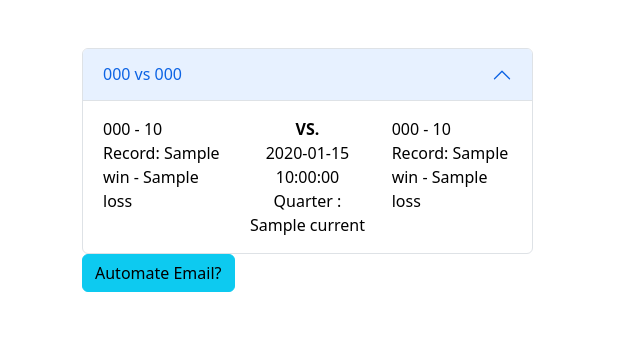
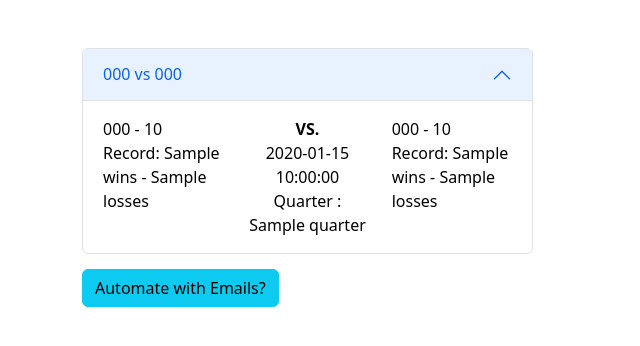
Before and after one commit to hahkhan/NBA-Game-Webscraper, a Flask app: template templates/index.html in a window 1280 px wide. Shown: the top 346 px of the page, without its empty margins (0-640 px from the left). Run offline with Flask 2, Linux system fonts and the light colour scheme; the template is opened without the code that fills it: most values are stand-ins (such as "Sample title", 1, 10 or a date in 2020).

Commit message:
Update to newer API and start email functionality

```diff
--- a/app.py
+++ b/app.py
@@ -1,39 +1,89 @@
-from flask import Flask,render_template,request
+from flask import Flask, render_template, request
 from flask_mail import Mail, Message
-from flask_sqlalchemy import sqlalchemy
-
+from flask_sqlalchemy import SQLAlchemy
 import json
 import os
 import datetime
 import requests
+
 app = Flask(__name__)
-URL = "https://data.nba.net"
+app.config['MAIL_SERVER'] = "smtp.sendgrid.net"
+app.config['MAIL_PORT'] = 587
+app.config['MAIL_USERNAME'] = "NBA Bot"
+app.config['MAIL_PASSWORD'] = os.environ.get("API_KEY")
+app.config['MAIL_USE_TLS'] = True
+app.config["MAIL_DEFAULT_SENDER"] = "nbagametracker@gmail.com"
+mail = Mail(app)
+app.config["SQLALCHEMY_DATABASE_URI"] = 'sqlite:///users.sqlite3'
+app.config["SQLALCHEMY_TRACK_MODIFICATIONS"] = False
+SCOREBOARD_URL = "https://cdn.nba.com/static/json/liveData/scoreboard/todaysScoreboard_00.json"
+db = SQLAlchemy(app)
+
+class User(db.Model):
+    _id = db.Column("id", db.Integer, primary_key=True)
+    name = db.Column("name", db.String(100))
+    email = db.Column("email", db.String(120))
+
+    def __init__(self, name, email):
+        self.name = name
+        self.email = email
+
+
 @app.route('/')
 def main_page():
     games = get_current_games()
-    return render_template("index.html", games = games)
+    return render_template("index.html", games=games)
 
 
 def get_current_games():
-    scoreboard_data = get_data()['currentScoreboard']
-    current_games = requests.get('https://data.nba.net/prod/v1/20220130/scoreboard.json').json()['games']
+    scoreboard_data = get_data()['scoreboard']
+    current_games = scoreboard_data.get("games", [])
     all_games = []
     for game in current_games:
-        game_info ={"HOME": game['hTeam'],"AWAY": game['vTeam'],"time_remaining": game['clock'],"quarter": game['period'], "ID": game['gameId']}
+        game_info = {
+            "HOME": game['homeTeam'],
+            "AWAY": game['awayTeam'],
+            "time_remaining": game['gameStatusText'].split(' ')[1],
+            "quarter": game['period'],
+            "ID": game['gameId']
+        }
         all_games.append(game_info)
     return all_games
 
 
 def get_data():
-    r = requests.get('https://data.nba.net/prod/v1/today.json')
-    return r.json()['links']
+    r = requests.get(SCOREBOARD_URL)
+    return r.json()
 
-@app.route('/email', methods = ["GET", "POST"])
+
+@app.route('/email', methods=["GET", "POST"])
 def send_emails():
-    if request.method =="POST":
-
+    if request.method == "POST":
+        new_mail = request.form["email"]
+        if User.query.filter_by(email=new_mail).first():
+            print("User is already in the database")
+        else:
+            name = request.form["name"]
+            new_user = User(name, new_mail)
+            db.session.add(new_user)
+            db.session.commit()
+        msg = Message(
+            subject="Today's NBA Game Scores",
+            sender="nbagametracker@gmail.com",
+            recipients=[r.email for r in User.query.filter_by(email=new_mail)]
+        )
+        msg.body = render_template("index.html", games=get_current_games())
+        cur_time = datetime.datetime.now()
+        cur_time = cur_time.replace(hour=8, minute=1)
+        date_format = datetime.datetime.strptime(cur_time, "%m/%d/%Y, %H:%M:%S")
+        unix_time = datetime.datetime.timestamp(date_format)
+        msg.extra_headers = {"X-SMTPAPI": json.dumps({'send_at': unix_time})}
+        mail.send(msg)
         return "Sending Email"
     return render_template("email.html")
 
+
 if __name__ == "__main__":
-    app.run(threaded = True, debug = True)
+    with app.app_context():
+        db.create_all()
+    app.run(threaded=True, debug=True)
--- a/templates/email.html
+++ b/templates/email.html
@@ -12,11 +12,11 @@
             <form method = "POST">
                 <div class = "form-group">
                     <label for = "name">Full Name</label>
-                    <input type = "text" class = "form-control" placeholder = "Full Name?" required>
+                    <input type = "text" class = "form-control" name="name" placeholder = "Full Name?" required>
                 </div>
                 <div class = "form-group">
-                    <label for = "Email">Email Address</label>
-                    <input type = "email" class = "form-control" placeholder = "Email Address?" required>
+                    <label for = "email">Email Address</label>
+                    <input type = "email" class = "form-control" name="email" placeholder = "Email Address?" required>
                 </div>
                 <br/>
                 <button type = "submit" class = "btn btn-info">Send Me Automatic Emails!</button>
--- a/templates/index.html
+++ b/templates/index.html
@@ -9,20 +9,20 @@
 
 					{% for game in games %}
 					<div class="accordion-item">
-						<h2 class = "accordion-header" id = "{{game['HOME']['triCode']}}">
-							<button class="accordion-button" type="button" data-bs-toggle="collapse" data-bs-target="#{{game['HOME']['triCode']}}" aria-expanded="true" aria-controls="{{game['HOME']['triCode']}}">
-								{{game['HOME']['triCode']}} vs {{game['AWAY']['triCode']}}
+						<h2 class = "accordion-header" id = "{{game['HOME']['teamTricode']}}">
+							<button class="accordion-button" type="button" data-bs-toggle="collapse" data-bs-target="#{{game['HOME']['teamTricode']}}" aria-expanded="true" aria-controls="{{game['HOME']['teamTricode']}}">
+								{{game['HOME']['teamTricode']}} vs {{game['AWAY']['teamTricode']}}
 							</button>
 						</h2>
-						<div id="{{game['HOME']['triCode']}}" class="accordion-collapse show" aria-labelledby="{{game['HOME']['triCode']}}" data-bs-parent="#accordionMain">
+						<div id="{{game['HOME']['teamTricode']}}" class="accordion-collapse show" aria-labelledby="{{game['HOME']['teamTricode']}}" data-bs-parent="#accordionMain">
 							<div class="accordion-body">
 								<div class="row justify-content-between">
 									<div class="col-4">
 										<div class="col-xs-2">
-										{{game['HOME']['triCode']}} - {{game['HOME']['score']}}
+										{{game['HOME']['teamTricode']}} - {{game['HOME']['score']}}
 										</div>
 										<div class="col-xs-2">
-										Record: {{game['HOME']['win']}} - {{game['HOME']['loss']}}
+										Record: {{game['HOME']['wins']}} - {{game['HOME']['losses']}}
 										</div>
 									</div>
 									<div class="col-4 text-center">
@@ -37,17 +37,17 @@
 												{{game['time_remaining']}}
 											</div>
 											<div class="col-xs-2">
-												Quarter : {{game['quarter']['current']}}
+												Quarter : {{game['quarter']}}
 											</div>
 										{% endif %}
 										</div>
 									</div>
 									<div class="col-4">
 										<div class="col-xs-2">
-										{{game['AWAY']['triCode']}} - {{game['AWAY']['score']}}
+										{{game['AWAY']['teamTricode']}} - {{game['AWAY']['score']}}
 										</div>
 										<div class="col-xs-2">
-										Record: {{game['AWAY']['win']}} - {{game['AWAY']['loss']}}
+										Record: {{game['AWAY']['wins']}} - {{game['AWAY']['losses']}}
 										</div>
 									</div>
 								</div>
@@ -57,8 +57,8 @@
 					{% endfor %}
 		</div>
 		</div>
-		<a href = "/email">
-			<button class = "btn btn-info">Automate Email?</button>
+		<a href = "/email" style="margin-block: 15px;">
+			<button class = "btn btn-info">Automate with Emails?</button>
 		</a>
 		</div>
 	</div>
```
